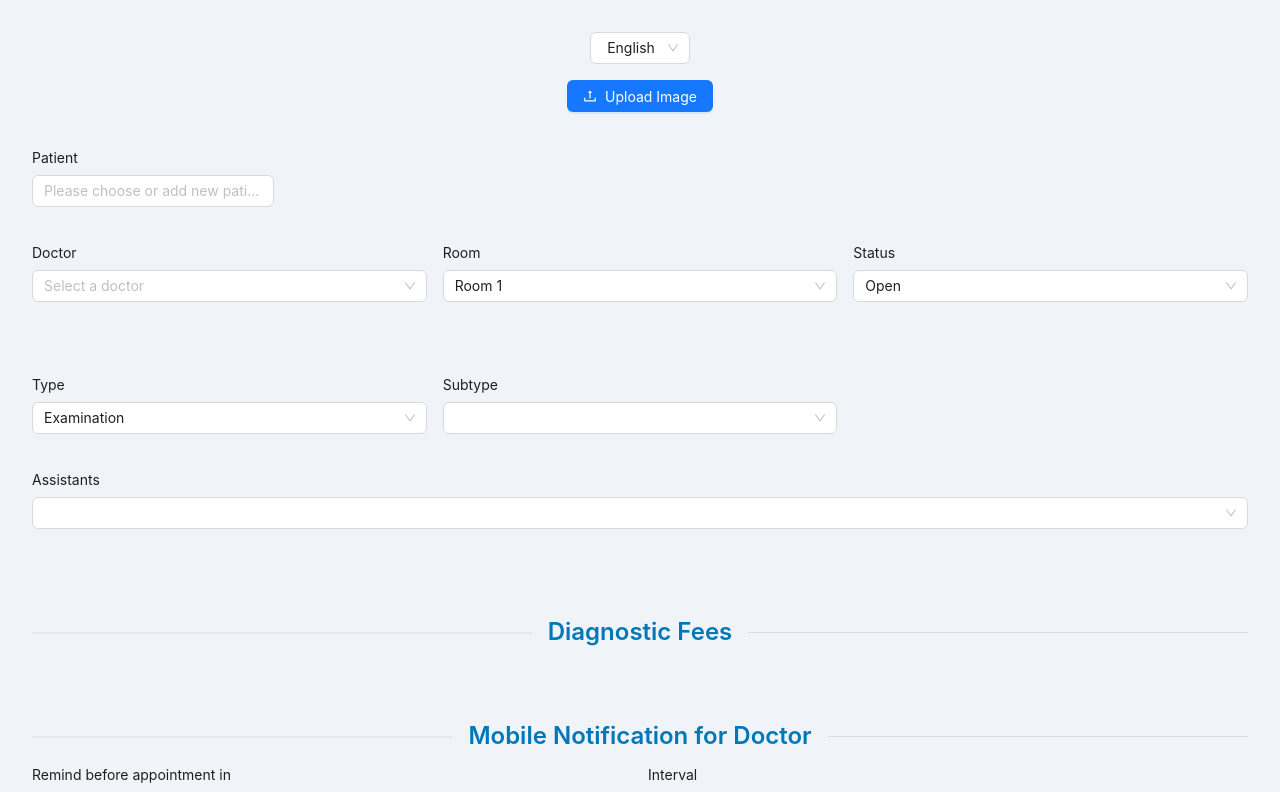
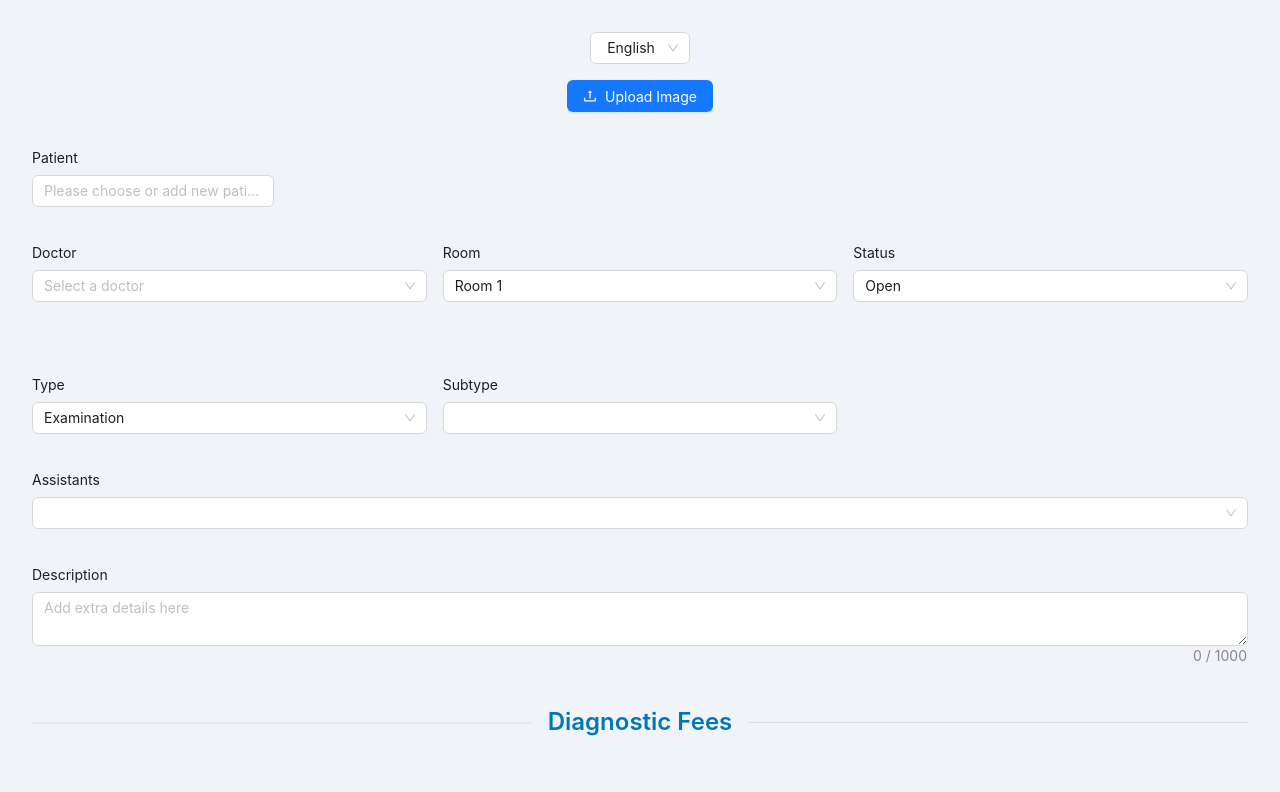
Before and after one commit to Ahmed-Elbessfy/add-patient-app, a React (Vite) app: page / in a window 1280 px wide. Shown: the top 792 px of the page. Built offline with nearby package versions, Linux system fonts and the light colour scheme.

Commit message:
apply new configuration to TextArea field

```diff
--- a/src/features/AddAppointmentFields/AddAppointmentFields.tsx
+++ b/src/features/AddAppointmentFields/AddAppointmentFields.tsx
@@ -1,6 +1,6 @@
 import { FC } from "react";
 import { FieldTextComponentProps } from "../TextField/TextField.type";
-// import { FieldTextAreaComponentProps } from "../TextAreaField/TextAreaField.type";
+import { FieldTextAreaComponentProps } from "../TextAreaField/TextAreaField.type";
 import { FieldNumberComponentProps } from "../NumberField/NumberField.type";
 // import { FieldRadioComponentProps } from "../RadioField/RadioField.type";
 import { FieldSelectComponentProps } from "../SelectField/SelectField.type";
@@ -12,7 +12,7 @@ import { FieldSelectComponentProps } from "../SelectField/SelectField.type";
 
 import TextField from "../TextField/TextField";
 import NumberField from "../NumberField/NumberField";
-// import TextAreaField from "../TextAreaField/TextAreaField";
+import TextAreaField from "../TextAreaField/TextAreaField";
 import SelectField from "../SelectField/SelectField";
 // import RadioField from "../RadioField/RadioField";
 // import DateField from "../DateField/DateField";
@@ -69,12 +69,12 @@ const AddAppointmentFields: FC<GeneralFieldConfig> = (props) => {
       )}
 
       {/* Textarea Input  */}
-      {/* {props.fieldType === "textarea" && (
-        <TextAreaField {...(props as FieldTextAreaComponentProps)} />
-      )} */}
+      {fieldType === "textarea" && (
+        <TextAreaField {...(inputProps as FieldTextAreaComponentProps)} />
+      )}
 
       {/* Select Input  */}
-      {props.fieldType === "select" && (
+      {fieldType === "select" && (
         <SelectField {...(inputProps as FieldSelectComponentProps)} />
       )}
 
--- a/src/features/TextAreaField/TextAreaField.tsx
+++ b/src/features/TextAreaField/TextAreaField.tsx
@@ -8,10 +8,7 @@ const { TextArea } = Input;
 const TextAreaField: FC<FieldTextAreaComponentProps> = (props) => {
   const {
     label,
-    name,
-    id,
     placeholder,
-    testId,
     onChange,
     status,
     isDisabled,
@@ -27,10 +24,7 @@ const TextAreaField: FC<FieldTextAreaComponentProps> = (props) => {
       {label && <label>{t(label)}</label>}
 
       <TextArea
-        name={name}
         placeholder={placeholder && t(placeholder)}
-        data-testid={testId}
-        id={id}
         status={status}
         disabled={isDisabled}
         maxLength={maxLength}
```
Also changed, not shown: src/features/TextAreaField/TextAreaField.type.tsx (+7 -2 lines).
